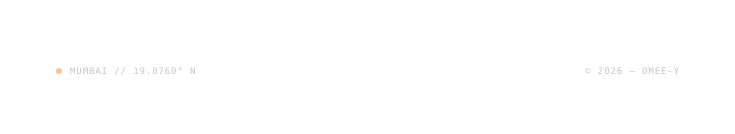
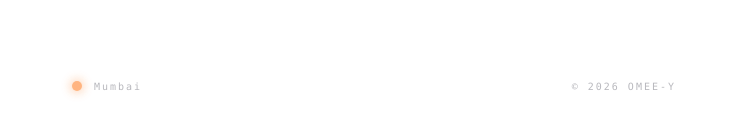
Before and after one commit to OMEE-Y/omfolio, a Next.js app: page / in a window 1280 px wide. Shown: the part 2019-2153 px from the top of the page, without its empty margins (272-1007 px from the left). Built offline with nearby package versions, Linux system fonts and the light colour scheme.

Commit message:
improved footer

```diff
--- a/src/components/footer.tsx
+++ b/src/components/footer.tsx
@@ -15,7 +15,7 @@ export const Footer = () => {
 
   useEffect(() => {
     setMounted(true);
-    // Picks a new verse on every manual refresh
+
     setQuote(shlokas[Math.floor(Math.random() * shlokas.length)]);
   }, []);
 
@@ -23,17 +23,16 @@ export const Footer = () => {
 
  return (
   <footer className="w-full mt-24 pb-32 px-6 border-t border-zinc-100 dark:border-white/5">
-    {/* pb-32 ensures the footer content sits ABOVE your fixed dock on mobile */}
+
     <div className="max-w-2xl mx-auto pt-16 flex flex-col items-center text-center">
 
-      {/* Quote Section */}
       <div className="mb-10 w-full">
         <p className="text-xl sm:text-3xl font-bold italic text-zinc-900 dark:text-zinc-100 leading-tight tracking-tight px-2">
           "{quote.v}"
         </p>
       </div>
 
-      {/* Author/Source */}
+
       <div className="flex flex-col items-center gap-3 mb-16">
         <div className="h-[1px] w-6 bg-zinc-300 dark:bg-zinc-800" />
         <span className="text-[10px] font-mono uppercase tracking-[0.3em] text-zinc-500">
@@ -41,18 +40,27 @@ export const Footer = () => {
         </span>
       </div>
 
-      {/* System Footer - Stacked on mobile, row on desktop */}
-      <div className="w-full flex flex-col sm:flex-row justify-between items-center gap-4 opacity-40">
-        <div className="flex items-center gap-2">
-          <div className="h-1.5 w-1.5 rounded-full bg-orange-500" />
-          <p className="text-[9px] font-mono uppercase tracking-widest text-zinc-500">
-            Mumbai // 19.0760° N
-          </p>
-        </div>
-        <p className="text-[9px] font-mono uppercase tracking-widest text-zinc-500">
-          © {new Date().getFullYear()} — OMEE-Y
-        </p>
-      </div>
+
+    <div className="w-full flex flex-col sm:flex-row items-center justify-between gap-3 opacity-50 px-1 py-2">
+
+
+ <div className="flex items-center gap-3 px-3 py-1.5 rounded-full hover:bg-zinc-50 dark:hover:bg-white/[0.02] transition-colors">
+        <span className="relative flex h-2.5 w-2.5">
+
+          <span className="absolute inline-flex h-full w-full rounded-full bg-orange-400 dark:bg-orange-500 opacity-60 animate-ping" />
+
+          <span className="relative inline-flex h-2.5 w-2.5 rounded-full bg-orange-500 shadow-[0_0_10px_2px_rgba(249,115,22,0.6)] dark:shadow-[0_0_12px_3px_rgba(251,146,60,0.4)]" />
+        </span>
+    <p className="text-[10px] font-mono tracking-[0.2em] text-zinc-500">
+      Mumbai
+    </p>
+  </div>
+
+
+  <p className="text-[10px] font-mono tracking-[0.2em] text-zinc-500">
+    © {new Date().getFullYear()} OMEE-Y
+  </p>
+</div>
     </div>
   </footer>
 );
```
